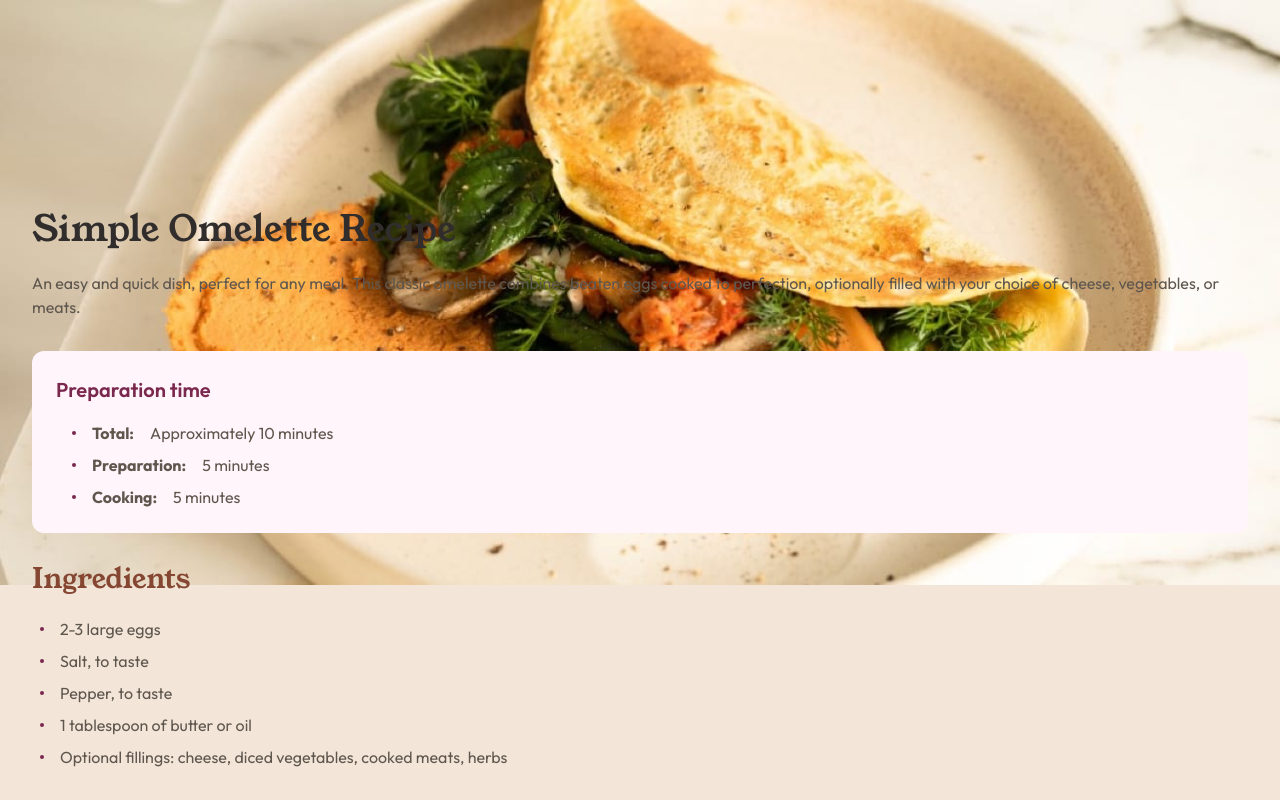
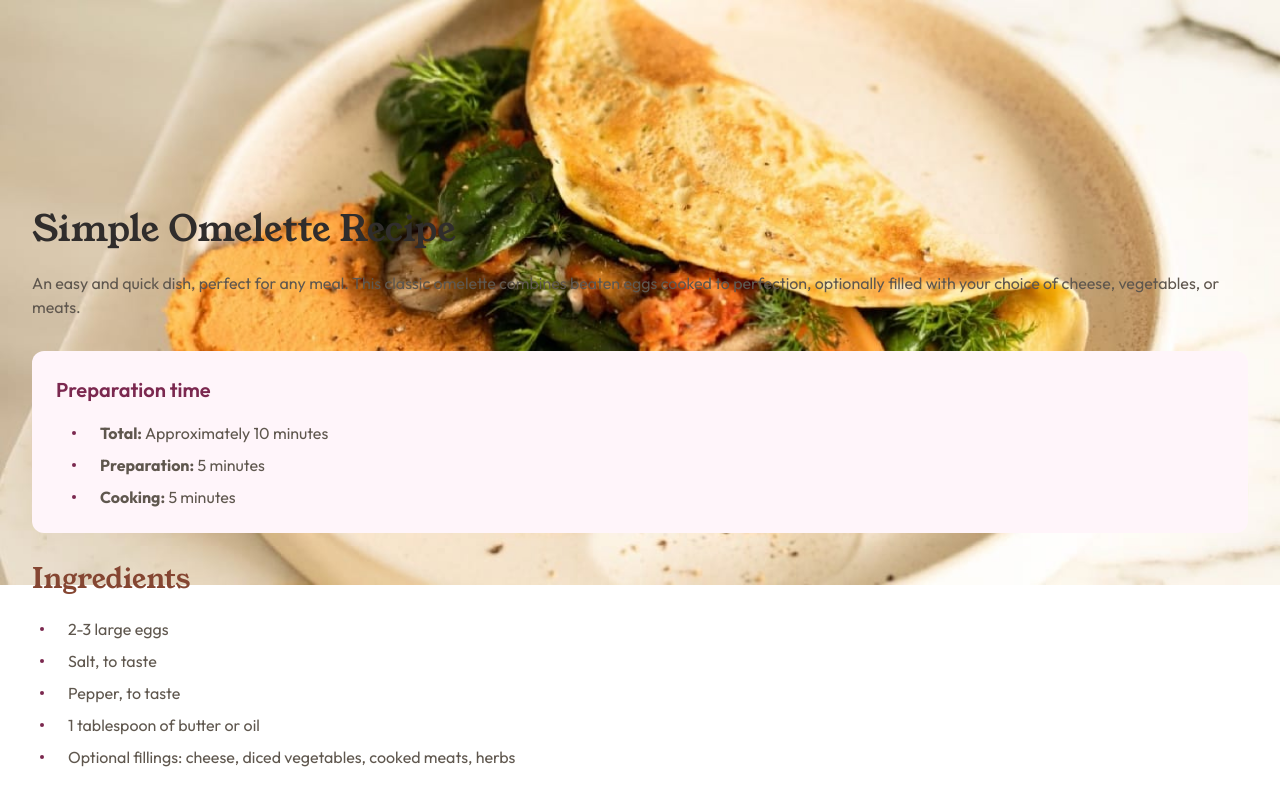
Before and after one commit to anggelserrato/fm-recipe-page, a React (Vite) app: page / in a window 1280 px wide. Shown: the top 800 px of the page. Built offline with nearby package versions, Linux system fonts and the light colour scheme.

Commit message:
style: refine bullet point alignment and spacing

```diff
--- a/src/App.jsx
+++ b/src/App.jsx
@@ -90,8 +90,10 @@ function App() {
                 key={time.name}
                 className="flex items-center gap-card-200 pl-card-200 text-card-stone-600 marker:text-card-rose-800"
               >
-                <div className="h-1 w-1 rounded-full bg-card-rose-800"></div>
-                <strong>{time.name}:</strong> {time.time}
+                <div className="mr-2 h-[4px] w-[4px] shrink-0 rounded-full bg-card-rose-800"></div>
+                <p className="leading-[150%]">
+                  <strong>{time.name}:</strong> {time.time}
+                </p>
               </li>
             ))}
           </ul>
@@ -107,8 +109,8 @@ function App() {
                 key={ingredient.name}
                 className="flex items-center gap-card-200 pl-card-100 font-card-outfit text-[16px] leading-[150%] text-card-stone-600"
               >
-                <div className="h-1 w-1 shrink-0 rounded-full bg-card-rose-800"></div>
-                {ingredient.name}
+                <div className="mr-2 h-[4px] w-[4px] shrink-0 rounded-full bg-card-rose-800"></div>
+                <p>{ingredient.name}</p>
               </li>
             ))}
           </ul>
--- a/src/index.css
+++ b/src/index.css
@@ -23,6 +23,6 @@
 
 @layer base {
   body {
-    background-color: var(--color-card-stone-100);
+    background-color: white;
   }
 }
```
